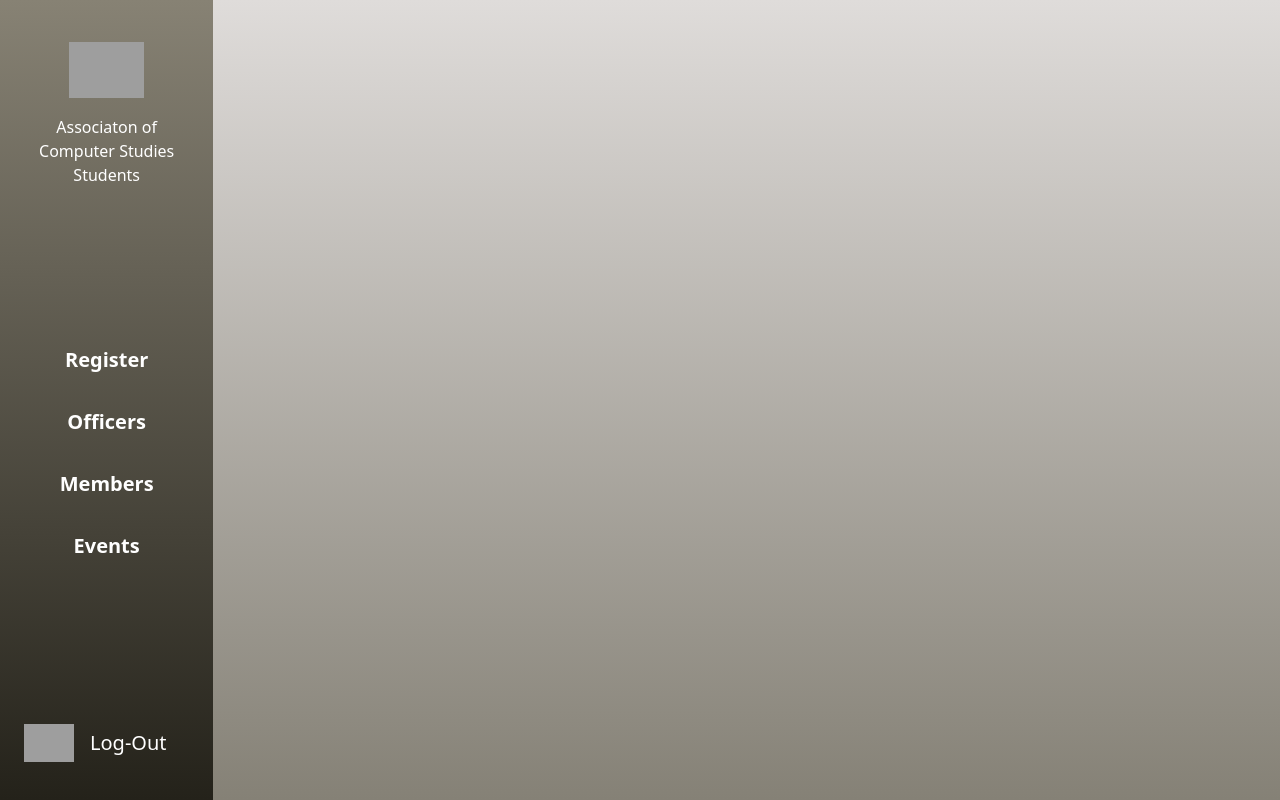
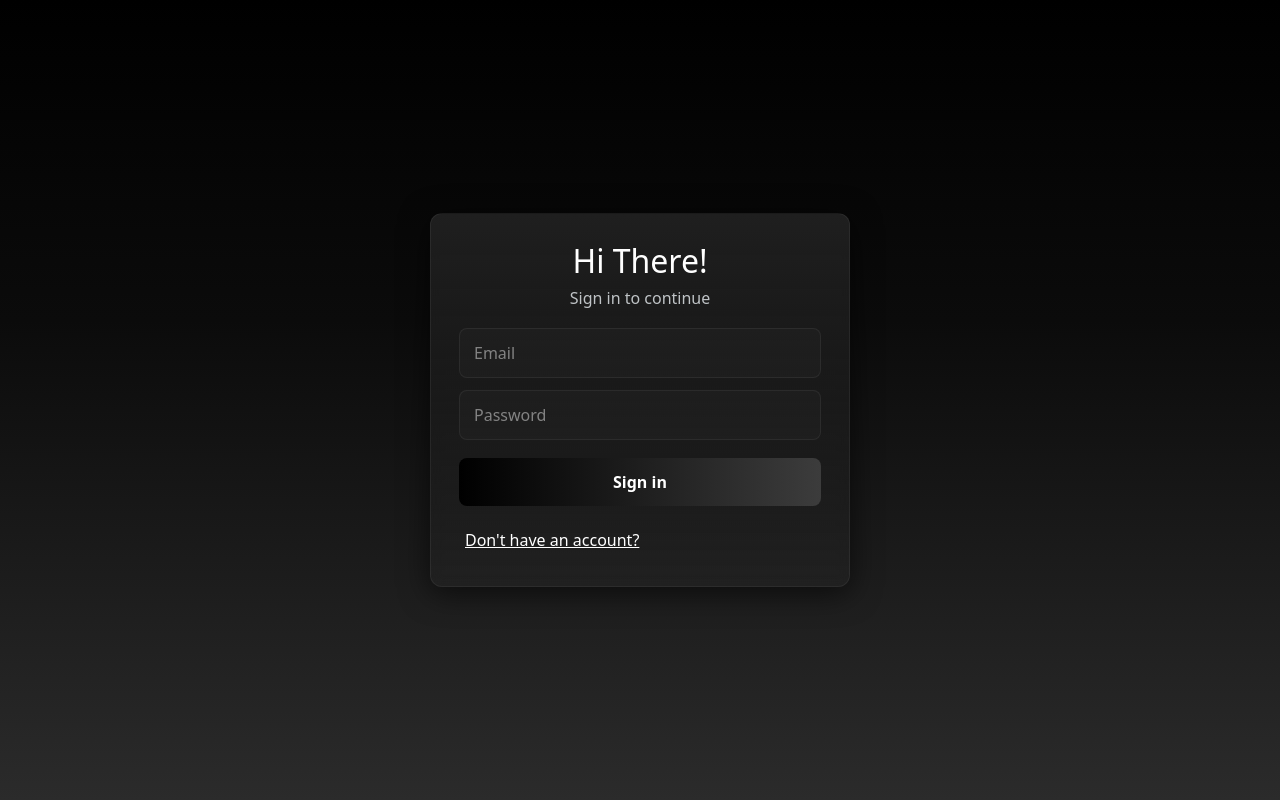
Before and after one commit to Gabi-comm/NFC-Reader-Website, a React (Create React App) app: page / in a window 1280 px wide. Built offline with nearby package versions, Linux system fonts and the light colour scheme; grey boxes are pictures that could not be loaded.

Commit message:
working login and signup with authentication
download mo this abi sa /src:
npm install react-router-dom@latest
pip install supabase

note:
paayos interface sa redirection ng login tas gamit ko router dom para magconnect sila

```diff
--- a/package.json
+++ b/package.json
@@ -3,13 +3,15 @@
   "version": "0.1.0",
   "private": true,
   "dependencies": {
+    "@supabase/supabase-js": "^2.86.2",
     "@testing-library/dom": "^10.4.1",
     "@testing-library/jest-dom": "^6.9.1",
     "@testing-library/react": "^16.3.0",
     "@testing-library/user-event": "^13.5.0",
     "bootstrap": "^5.3.8",
-    "react": "^19.2.0",
-    "react-dom": "^19.2.0",
+    "react": "^18.3.1",
+    "react-dom": "^18.3.1",
+    "react-router-dom": "^7.10.1",
     "react-scripts": "5.0.1",
     "reactstrap": "^9.2.3",
     "web-vitals": "^2.1.4"
--- a/src/App.js
+++ b/src/App.js
@@ -1,7 +1,10 @@
 import React, { useEffect, useState } from 'react';
 import logoVideo from './logo.mp4';
+import { Routes, Route, Navigate } from 'react-router-dom';
 import './App.css';
 import Auth from './Auth';
+import Register from './Register';
+import Officers from './Officers';
 
 function App() {
   const [showSplash, setShowSplash] = useState(true);
@@ -34,7 +37,11 @@ function App() {
         </div>
       ) : (
         <main className="app-main">
-          <Auth />
+          <Routes>
+            <Route path="/" element={<Auth />} />
+            <Route path="/Register" element={<Register />} />
+            <Route path="/Officer" element={<Officers />} />
+          </Routes>
         </main>
       )}
     </div>
--- a/src/Auth.js
+++ b/src/Auth.js
@@ -1,22 +1,48 @@
 import React, { useState } from 'react';
+import { useNavigate } from 'react-router-dom';
 import './App.css';
+import { supabase } from './service/db';
 
 export default function Auth() {
   const [isSignUp, setIsSignUp] = useState(false);
   const [form, setForm] = useState({ email: '', password: '', name: '' });
+  const [error, setError] = useState(null);
+  const navigate = useNavigate();
 
   function handleChange(e) {
     setForm({ ...form, [e.target.name]: e.target.value });
   }
 
-  function handleSubmit(e) {
-    e.preventDefault();
-    if (isSignUp) {
-      console.log('Sign Up:', form);
-      alert('Sign up submitted - check console');
+  async function handleSubmit(e) {
+  e.preventDefault();
+  setError(null);
+
+  if (isSignUp) {
+    // Sign Up
+      const { error } = await supabase.auth.signUp({
+        email: form.email,
+        password: form.password,
+      });
+
+      if (error) {
+        setError(error.message);
+      } else {
+        alert('Sign up successful!');
+
+      }
     } else {
-      console.log('Sign In:', form);
-      alert('Sign in submitted - check console');
+      // Sign In (using the new API if applicable)
+      const { data, error } = await supabase.auth.signInWithPassword({
+        email: form.email,
+        password: form.password,
+      });
+
+      if (error) {
+        setError(error.message);
+      } else {
+        alert('Sign in successful!');
+        navigate('/register');
+      }
     }
   }
 
@@ -25,6 +51,9 @@ export default function Auth() {
       <div className="auth-card">
         <h2 className="auth-title">{isSignUp ? 'Hello!' : 'Hi There!'}</h2>
         <p className="auth-sub">{isSignUp ? 'Sign up to continue' : 'Sign in to continue'}</p>
+
+        {error && <p className="error-message">{error}</p>}
+
         <form className="auth-form" onSubmit={handleSubmit}>
           {isSignUp && (
             <input
--- a/src/Mainpage.css
+++ b/src/Mainpage.css
@@ -40,8 +40,6 @@
  .main-section {
      min-height: 100vh;
      padding: 2rem 1.5rem;
-
-
      background: linear-gradient(to bottom, #dfdcda, #858176);
  }
 
@@ -54,14 +52,14 @@
      display: block;
      margin-bottom: 1rem;
      /* GAB PAPALIT ABSOLUTE FILE PATH NG LOGO NA TO */
-     background: url('C:\Users\memory\NFC-Reader-Website\public\icon.png') center/contain no-repeat;
+     background: url('D:\Document\GitHub\NFC-Reader-Website\public\icon.png') center/contain no-repeat;
      margin: 0 auto;
  }
 
  .moab-logo {
      width: 50px;
      height: 50px;
-     background: url('C:\Users\memory\NFC-Reader-Website\public\moab.jpg') center/contain no-repeat;
+     background: url('D:\Document\GitHub\NFC-Reader-Website\public\moab.jpg') center/contain no-repeat;
      margin-right: .5rem;
 
  }
--- a/src/Success.css
+++ b/src/Success.css
@@ -38,7 +38,7 @@
      display: block;
      margin-bottom: 1rem;
      /* GAB PAPALIT ABSOLUTE FILE PATH NG LOGO NA TO */
-     background: url('C:\Users\memory\NFC-Reader-Website\public\icon.png') center/contain no-repeat;
+     background: url('D:\Document\GitHub\NFC-Reader-Website\public\icon.png') center/contain no-repeat;
  }
 
  .center {
--- a/src/index.js
+++ b/src/index.js
@@ -6,14 +6,14 @@ import Success from './Success';
 import reportWebVitals from './reportWebVitals';
 import Register from './Register.js';
 import Officers from './Officers.js';
+import { BrowserRouter as Router } from 'react-router-dom';
 
 const root = ReactDOM.createRoot(document.getElementById('root'));
 root.render(
-  // <React.StrictMode>
-  //   <App />
-  // </React.StrictMode>
   <React.StrictMode>
-    <Officers />
+    <Router>
+      <App />
+    </Router>
   </React.StrictMode>
 );
 
--- /dev/null
+++ b/src/service/db.js
@@ -0,0 +1,6 @@
+import { createClient } from "@supabase/supabase-js";
+
+const SUPABASE_URL = "https://rsxolifwufpgycjkrtrl.supabase.co";
+const SUPABASE_KEY = "eyJhbGciOiJIUzI1NiIsInR5cCI6IkpXVCJ9.eyJpc3MiOiJzdXBhYmFzZSIsInJlZiI6InJzeG9saWZ3dWZwZ3ljamtydHJsIiwicm9sZSI6ImFub24iLCJpYXQiOjE3NjQ5Mzk2NzgsImV4cCI6MjA4MDUxNTY3OH0.6JhpCaa332pPmlL55Mgl3GlfoWAeSgEW_wH4uYAHs74";
+
+export const supabase = createClient(SUPABASE_URL, SUPABASE_KEY);
```
Also changed, not shown: 1 other file (tests, documents, lock files or other folders).
